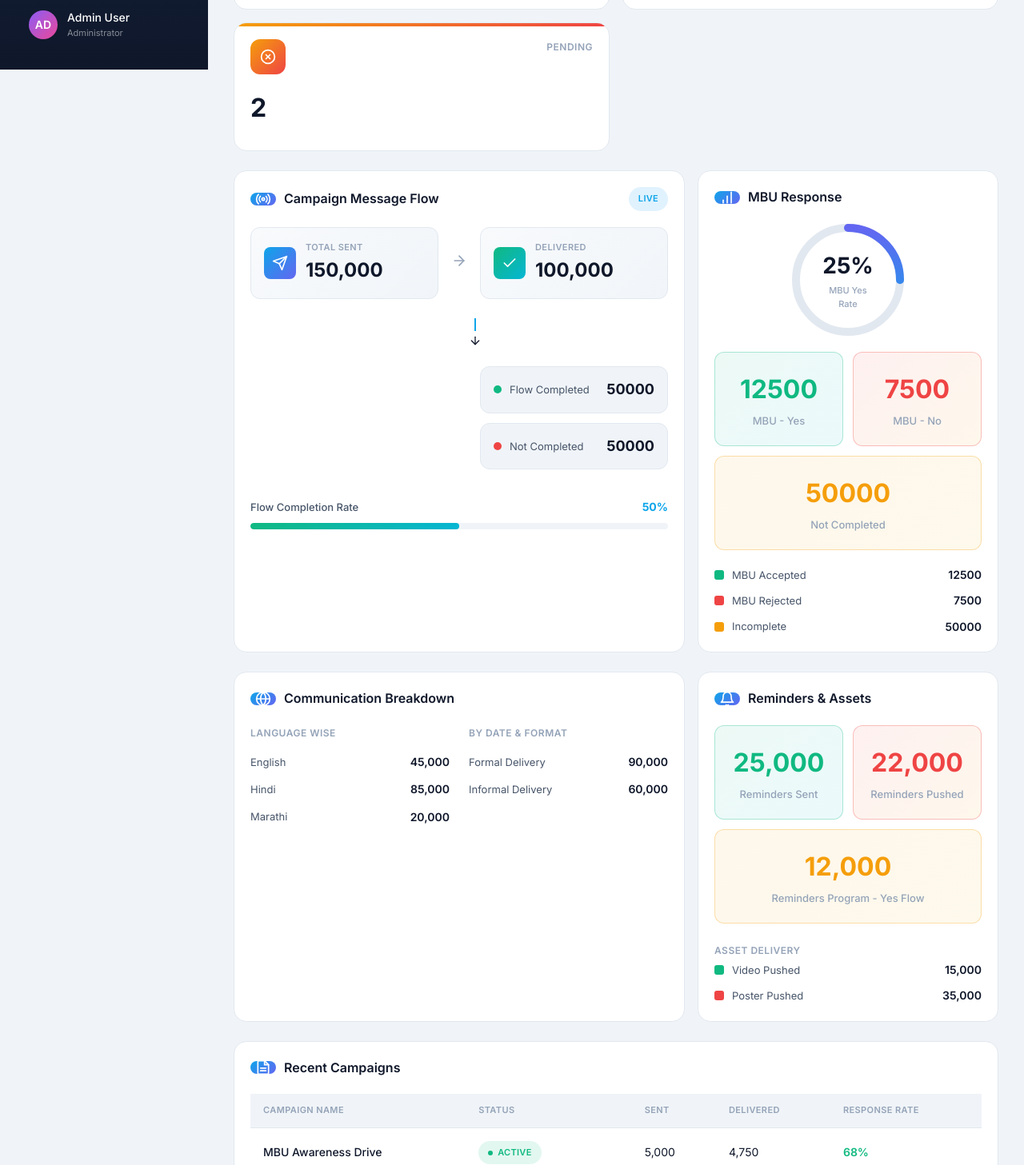
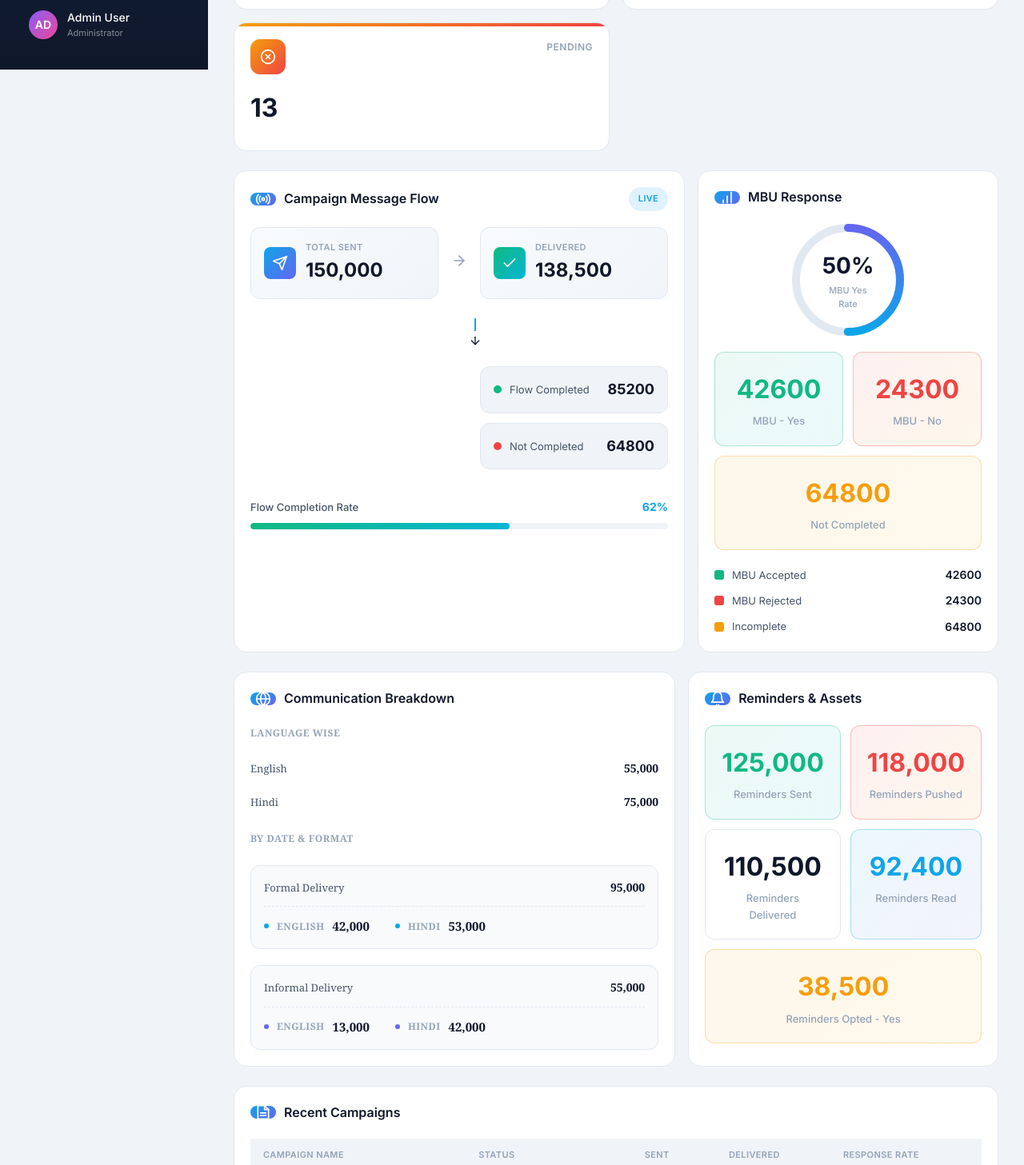
Before and after one commit to harshpardhi06/dashboard, a React (Vite) app: page / in a window 1280 px wide. Shown: the part 713-2170 px from the top of the page at 80% size. Built offline with nearby package versions, Linux system fonts and the light colour scheme.

Commit message:
feat: Implement core dashboard layout and user management page with mock data.

```diff
--- a/src/App.css
+++ b/src/App.css
@@ -253,7 +253,7 @@
 
 .stat-card.sent::before { background: var(--gradient-primary); }
 .stat-card.delivered::before { background: var(--gradient-secondary); }
-.stat-card.read::before { background: var(--gradient-accent); }
+.stat-card.read::before { background: var(--gradient-primary); }
 .stat-card.failed::before { background: var(--gradient-warm); }
 
 .stat-card-header {
@@ -275,7 +275,7 @@
 
 .stat-card.sent .stat-card-icon { background: var(--gradient-primary); }
 .stat-card.delivered .stat-card-icon { background: var(--gradient-secondary); }
-.stat-card.read .stat-card-icon { background: var(--gradient-accent); }
+.stat-card.read .stat-card-icon { background: var(--gradient-primary); }
 .stat-card.failed .stat-card-icon { background: var(--gradient-warm); }
 
 .stat-card-label {
@@ -573,6 +573,11 @@
   border-color: rgba(245, 158, 11, 0.3);
 }
 
+.mbu-card.read {
+  background: linear-gradient(135deg, rgba(14, 165, 233, 0.08) 0%, rgba(99, 102, 241, 0.08) 100%);
+  border-color: rgba(14, 165, 233, 0.3);
+}
+
 .mbu-value {
   font-size: 2rem;
   font-weight: 700;
@@ -580,6 +585,7 @@
 
 .mbu-card.yes .mbu-value { color: var(--accent-green); }
 .mbu-card.no .mbu-value { color: var(--accent-red); }
+.mbu-card.read .mbu-value { color: var(--accent-blue); }
 .mbu-card.not-completed .mbu-value { color: var(--accent-amber); }
 
 .mbu-label {
@@ -592,14 +598,62 @@
 /* Breakdown Grid */
 .breakdown-grid {
   display: grid;
-  grid-template-columns: repeat(2, 1fr);
+  grid-template-columns: repeat(1, 1fr);
   gap: 1.5rem;
+
 }
 
 .breakdown-section {
   display: flex;
   flex-direction: column;
-  gap: 0.75rem;
+  gap: 1.25rem;
+  font-family: Cambria, Cochin, Georgia, Times, 'Times New Roman', serif;
+}
+
+.format-group {
+  display: flex;
+  flex-direction: column;
+  gap: 0.5rem;
+  padding: 1rem;
+  background: #f8fafc;
+  border: 1px solid var(--border-color);
+  border-radius: var(--radius-md);
+  transition: all var(--transition-fast);
+}
+
+.format-group:hover {
+  border-color: var(--accent-blue);
+  background: white;
+  box-shadow: var(--shadow-sm);
+  transform: translateY(-2px);
+}
+
+.format-sub-items {
+  display: flex;
+  gap: 2rem;
+  padding-top: 0.75rem;
+  border-top: 1px dashed var(--border-color);
+  margin-top: 0.25rem;
+}
+
+.sub-item {
+  display: flex;
+  align-items: center;
+  gap: 0.625rem;
+}
+
+.sub-text {
+  font-size: 0.75rem;
+  font-weight: 600;
+  color: var(--text-muted);
+  text-transform: uppercase;
+  letter-spacing: 0.5px;
+}
+
+.sub-value {
+  font-size: 0.9375rem;
+  font-weight: 700;
+  color: var(--text-primary);
 }
 
 .section-subtitle {
--- a/src/App.jsx
+++ b/src/App.jsx
@@ -1,22 +1,27 @@
 import { useState, useEffect } from 'react'
 import { Icons } from './components/Icons'
-import { dashboardData } from './data/mockData'
+import { dashboardData, usersData } from './data/mockData'
 import { DashboardPage } from './pages/DashboardPage'
 import { UsersPage } from './pages/UsersPage'
 import './App.css'
+
+const navItems = [
+  { id: 'dashboard', icon: Icons.Home, label: 'Dashboard' },
+  { id: 'users', icon: Icons.Users, label: 'Users' },
+]
 
 function App() {
   const [data] = useState(dashboardData)
   const [currentPage, setCurrentPage] = useState('dashboard')
   const [animatedValues, setAnimatedValues] = useState({
     sent: 0, delivered: 0, read: 0, failed: 0, mbuYes: 0, mbuNo: 0,
-    notCompleted: 0, remindersSent: 0, remindersPushed: 0, remindersProgramYes: 0
+    notCompleted: 0, remindersSent: 0, remindersPushed: 0, remindersProgramYes: 0,
+    remindersDelivered: 0, remindersRead: 0,
+    eng: 0, hin: 0, mar: 0,
+    formalTotal: 0, formalEng: 0, formalHin: 0,
+    informalTotal: 0, informalEng: 0, informalHin: 0,
+    video: 0, poster: 0
   })
-
-  const navItems = [
-    { id: 'dashboard', icon: Icons.Home, label: 'Dashboard' },
-    { id: 'users', icon: Icons.Users, label: 'Users' },
-  ]
 
   useEffect(() => {
     const duration = 1500
@@ -37,7 +42,20 @@ function App() {
         notCompleted: Math.round(data.campaign.notCompleted * easeOut),
         remindersSent: Math.round(data.campaign.remindersSent * easeOut),
         remindersPushed: Math.round(data.campaign.remindersPushed * easeOut),
+        remindersDelivered: Math.round(data.campaign.remindersDelivered * easeOut),
+        remindersRead: Math.round(data.campaign.remindersRead * easeOut),
         remindersProgramYes: Math.round(data.campaign.remindersProgramYes * easeOut),
+        eng: Math.round(data.campaign.languages.english * easeOut),
+        hin: Math.round(data.campaign.languages.hindi * easeOut),
+        mar: Math.round(data.campaign.languages.marathi * easeOut),
+        formalTotal: Math.round(data.campaign.formats.formal.total * easeOut),
+        formalEng: Math.round(data.campaign.formats.formal.english * easeOut),
+        formalHin: Math.round(data.campaign.formats.formal.hindi * easeOut),
+        informalTotal: Math.round(data.campaign.formats.informal.total * easeOut),
+        informalEng: Math.round(data.campaign.formats.informal.english * easeOut),
+        informalHin: Math.round(data.campaign.formats.informal.hindi * easeOut),
+        video: Math.round(data.campaign.assetsPushed.video * easeOut),
+        poster: Math.round(data.campaign.assetsPushed.poster * easeOut),
       })
       if (step >= steps) clearInterval(timer)
     }, interval)
--- a/src/data/mockData.js
+++ b/src/data/mockData.js
@@ -1,21 +1,29 @@
-// Dashboard data based on the flowchart requirements
 export const dashboardData = {
   campaign: {
-    name: 'Aadhar MBU Campaign',
+    name: 'Aadhar MBU Campaign (Large Scale)',
     totalMessages: 150000,
-    delivered: 100000,
-    read: 85000,
-    failed: 15000,
-    flowCompleted: 50000,
-    notCompleted: 50000,
-    mbuYes: 12500,
-    mbuNo: 7500,
-    languages: { english: 45000, hindi: 85000, marathi: 20000 },
-    formats: { formal: 90000, informal: 60000 },
-    remindersProgramYes: 12000,
-    remindersSent: 25000,
-    remindersPushed: 22000,
-    assetsPushed: { video: 15000, poster: 35000 }
+    delivered: 138500,
+    read: 112400,
+    failed: 11500,
+    flowCompleted: 85200,
+    notCompleted: 64800,
+    mbuYes: 42600,
+    mbuNo: 24300,
+    languages: {
+      english: 55000,
+      hindi: 75000,
+      marathi: 20000
+    },
+    formats: {
+      formal: { total: 95000, english: 42000, hindi: 53000 },
+      informal: { total: 55000, english: 13000, hindi: 42000 }
+    },
+    remindersProgramYes: 38500,
+    remindersSent: 125000,
+    remindersPushed: 118000,
+    remindersDelivered: 110500,
+    remindersRead: 92400,
+    assetsPushed: { video: 45000, poster: 105000 }
   },
   botLevels: {
     userInput: [
@@ -37,16 +45,56 @@ export const dashboardData = {
   ]
 }
 
-// Users data
-export const usersData = [
-  { id: 1, name: 'Rajesh Kumar', phone: '+91 98765 43210', aadhar: 'XXXX-XXXX-1234', mbuStatus: 'completed', lastActive: '2026-01-22', location: 'Mumbai', flowStatus: 'MBU - Yes' },
-  { id: 2, name: 'Priya Sharma', phone: '+91 87654 32109', aadhar: 'XXXX-XXXX-5678', mbuStatus: 'completed', lastActive: '2026-01-22', location: 'Delhi', flowStatus: 'MBU - Yes' },
-  { id: 3, name: 'Amit Patel', phone: '+91 76543 21098', aadhar: 'XXXX-XXXX-9012', mbuStatus: 'pending', lastActive: '2026-01-21', location: 'Ahmedabad', flowStatus: 'In Progress' },
-  { id: 4, name: 'Sneha Reddy', phone: '+91 65432 10987', aadhar: 'XXXX-XXXX-3456', mbuStatus: 'completed', lastActive: '2026-01-22', location: 'Hyderabad', flowStatus: 'MBU - No' },
-  { id: 5, name: 'Vikram Singh', phone: '+91 54321 09876', aadhar: 'XXXX-XXXX-7890', mbuStatus: 'failed', lastActive: '2026-01-20', location: 'Jaipur', flowStatus: 'Not Completed' },
-  { id: 6, name: 'Ananya Iyer', phone: '+91 43210 98765', aadhar: 'XXXX-XXXX-2345', mbuStatus: 'completed', lastActive: '2026-01-22', location: 'Chennai', flowStatus: 'MBU - Yes' },
-  { id: 7, name: 'Rahul Gupta', phone: '+91 32109 87654', aadhar: 'XXXX-XXXX-6789', mbuStatus: 'pending', lastActive: '2026-01-21', location: 'Kolkata', flowStatus: 'In Progress' },
-  { id: 8, name: 'Kavita Menon', phone: '+91 21098 76543', aadhar: 'XXXX-XXXX-0123', mbuStatus: 'completed', lastActive: '2026-01-22', location: 'Kochi', flowStatus: 'MBU - Yes' },
-  { id: 9, name: 'Suresh Nair', phone: '+91 10987 65432', aadhar: 'XXXX-XXXX-4567', mbuStatus: 'failed', lastActive: '2026-01-19', location: 'Bangalore', flowStatus: 'Not Completed' },
-  { id: 10, name: 'Deepa Verma', phone: '+91 09876 54321', aadhar: 'XXXX-XXXX-8901', mbuStatus: 'completed', lastActive: '2026-01-22', location: 'Pune', flowStatus: 'MBU - Yes' },
-]
+// Helper to generate a larger set of users
+const locations = ['Mumbai', 'Delhi', 'Ahmedabad', 'Hyderabad', 'Jaipur', 'Chennai', 'Kolkata', 'Kochi', 'Bangalore', 'Pune'];
+const languages = ['English', 'Hindi', 'Marathi'];
+const formats = ['Formal', 'Informal'];
+const mbuStatuses = ['completed', 'pending', 'failed'];
+const flowStatuses = ['MBU - Yes', 'MBU - No', 'In Progress', 'Not Completed'];
+const names = [
+  'Rajesh Kumar', 'Priya Sharma', 'Amit Patel', 'Sneha Reddy', 'Vikram Singh',
+  'Ananya Iyer', 'Rahul Gupta', 'Kavita Menon', 'Suresh Nair', 'Deepa Verma',
+  'Sunita Bai', 'Arun Ghosh', 'Meera Deshmukh', 'Sanjay Mehra', 'Jyoti Rao',
+  'Abhishek Jain', 'Poonam Vats', 'Nitin Gadkari', 'Swati Maliwal', 'Kiran Bedi'
+];
+
+export const usersData = Array.from({ length: 40 }, (_, i) => {
+  const name = names[i % names.length] + (i >= names.length ? ` ${Math.floor(i/names.length)}` : '');
+  const mbuStatus = mbuStatuses[i % 3];
+  const language = languages[i % 3];
+  const format = formats[i % 2];
+
+  // Logical consistency for flowStatus based on mbuStatus
+  let flowStatus;
+  if (mbuStatus === 'completed') {
+    flowStatus = i % 2 === 0 ? 'MBU - Yes' : 'MBU - No';
+  } else if (mbuStatus === 'pending') {
+    flowStatus = 'In Progress';
+  } else {
+    flowStatus = 'Not Completed';
+  }
+
+  const isDelivered = i % 10 !== 9; // 90% delivery
+  const isRead = isDelivered && (i % 5 !== 0); // 80% read rate
+  const isFailed = !isDelivered;
+
+  return {
+    id: i + 1,
+    name,
+    phone: `+91 ${90000 + i} ${10000 + i}`,
+    aadhar: `XXXX-XXXX-${1000 + i}`,
+    mbuStatus,
+    lastActive: `2026-01-${Math.min(28, 10 + i)}`,
+    location: locations[i % locations.length],
+    flowStatus,
+    language,
+    format,
+    isDelivered,
+    isRead,
+    isFailed,
+    isReminderSent: i % 4 === 0,
+    isReminderPushed: i % 4 === 1,
+    isReminderProgramYes: flowStatus === 'MBU - Yes' && i % 3 === 0,
+    assetType: i % 5 === 0 ? 'video' : (i % 5 === 2 ? 'poster' : 'none')
+  };
+});
--- a/src/index.css
+++ b/src/index.css
@@ -13,6 +13,7 @@
   --gradient-secondary: linear-gradient(135deg, #10b981 0%, #06b6d4 100%);
   --gradient-accent: linear-gradient(135deg, #8b5cf6 0%, #ec4899 100%);
   --gradient-warm: linear-gradient(135deg, #f59e0b 0%, #ef4444 100%);
+  --gradient-grey: linear-gradient(135deg, #94a3b8 0%, #475569 100%);
   --gradient-sidebar: linear-gradient(180deg, #1e3a5f 0%, #0f172a 100%);
 
   /* Base Colors */
--- a/src/pages/DashboardPage.jsx
+++ b/src/pages/DashboardPage.jsx
@@ -28,10 +28,10 @@ export function DashboardPage({ data, animatedValues }) {
 
             {/* Stats */}
             <div className="stats-grid">
-                <StatCard icon={Icons.Send} label="Messages Sent" value={animatedValues.sent} changeType="positive" type="sent" />
-                <StatCard icon={Icons.Check} label="Delivered" value={animatedValues.delivered} changeType="positive" type="delivered" />
-                <StatCard icon={Icons.Eye} label="Read" value={animatedValues.read} changeType="positive" type="read" />
-                <StatCard icon={Icons.XCircle} label="Failed" value={animatedValues.failed} changeType="negative" type="failed" />
+                <StatCard icon={Icons.Send} label="Sent Messages" value={animatedValues.sent} changeType="positive" type="sent" />
+                <StatCard icon={Icons.Check} label="Delivered Messages" value={animatedValues.delivered} changeType="positive" type="delivered" />
+                <StatCard icon={Icons.Eye} label="Read Messages" value={animatedValues.read} changeType="positive" type="read" />
+                <StatCard icon={Icons.XCircle} label="Failed Messages" value={animatedValues.failed} changeType="negative" type="failed" />
             </div>
 
             <header className="header">
@@ -132,17 +132,17 @@ export function DashboardPage({ data, animatedValues }) {
                             <div className="legend-item">
                                 <div className="legend-color mbu-yes"></div>
                                 <span className="legend-text">MBU Accepted</span>
-                                <span className="legend-value">{data.campaign.mbuYes}</span>
+                                <span className="legend-value">{animatedValues.mbuYes}</span>
                             </div>
                             <div className="legend-item">
                                 <div className="legend-color mbu-no"></div>
                                 <span className="legend-text">MBU Rejected</span>
-                                <span className="legend-value">{data.campaign.mbuNo}</span>
+                                <span className="legend-value">{animatedValues.mbuNo}</span>
                             </div>
                             <div className="legend-item">
                                 <div className="legend-color not-complete"></div>
                                 <span className="legend-text">Incomplete</span>
-                                <span className="legend-value">{data.campaign.notCompleted}</span>
+                                <span className="legend-value">{animatedValues.notCompleted}</span>
                             </div>
                         </div>
                     </div>
@@ -163,26 +163,51 @@ export function DashboardPage({ data, animatedValues }) {
                             <h4 className="section-subtitle">Language Wise</h4>
                             <div className="legend-item">
                                 <span className="legend-text">English</span>
-                                <span className="legend-value">{data.campaign.languages.english.toLocaleString()}</span>
+                                <span className="legend-value">{animatedValues.eng.toLocaleString()}</span>
                             </div>
                             <div className="legend-item">
                                 <span className="legend-text">Hindi</span>
-                                <span className="legend-value">{data.campaign.languages.hindi.toLocaleString()}</span>
+                                <span className="legend-value">{animatedValues.hin.toLocaleString()}</span>
                             </div>
-                            <div className="legend-item">
-                                <span className="legend-text">Marathi</span>
-                                <span className="legend-value">{data.campaign.languages.marathi.toLocaleString()}</span>
-                            </div>
+
                         </div>
                         <div className="breakdown-section">
                             <h4 className="section-subtitle">By Date & Format</h4>
-                            <div className="legend-item">
-                                <span className="legend-text">Formal Delivery</span>
-                                <span className="legend-value">{data.campaign.formats.formal.toLocaleString()}</span>
+                            <div className="format-group">
+                                <div className="legend-item">
+                                    <span className="legend-text">Formal Delivery</span>
+                                    <span className="legend-value">{animatedValues.formalTotal.toLocaleString()}</span>
+                                </div>
+                                <div className="format-sub-items">
+                                    <div className="sub-item">
+                                        <div className="branch-dot" style={{ width: 6, height: 6, background: 'var(--accent-blue)' }}></div>
+                                        <span className="sub-text">English</span>
+                                        <span className="sub-value">{animatedValues.formalEng.toLocaleString()}</span>
+                                    </div>
+                                    <div className="sub-item">
+                                        <div className="branch-dot" style={{ width: 6, height: 6, background: 'var(--accent-blue)' }}></div>
+                                        <span className="sub-text">Hindi</span>
+                                        <span className="sub-value">{animatedValues.formalHin.toLocaleString()}</span>
+                                    </div>
+                                </div>
                             </div>
-                            <div className="legend-item">
-                                <span className="legend-text">Informal Delivery</span>
-                                <span className="legend-value">{data.campaign.formats.informal.toLocaleString()}</span>
+                            <div className="format-group">
+                                <div className="legend-item">
+                                    <span className="legend-text">Informal Delivery</span>
+                                    <span className="legend-value">{animatedValues.informalTotal.toLocaleString()}</span>
+                                </div>
+                                <div className="format-sub-items">
+                                    <div className="sub-item">
+                                        <div className="branch-dot" style={{ width: 6, height: 6, background: 'var(--accent-indigo)' }}></div>
+                                        <span className="sub-text">English</span>
+                                        <span className="sub-value">{animatedValues.informalEng.toLocaleString()}</span>
+                                    </div>
+                                    <div className="sub-item">
+                                        <div className="branch-dot" style={{ width: 6, height: 6, background: 'var(--accent-indigo)' }}></div>
+                                        <span className="sub-text">Hindi</span>
+                                        <span className="sub-value">{animatedValues.informalHin.toLocaleString()}</span>
+                                    </div>
+                                </div>
                             </div>
                         </div>
                     </div>
@@ -205,26 +230,34 @@ export function DashboardPage({ data, animatedValues }) {
                             <div className="mbu-value">{animatedValues.remindersPushed.toLocaleString()}</div>
                             <div className="mbu-label">Reminders Pushed</div>
                         </div>
+                        <div className="mbu-card delivered">
+                            <div className="mbu-value">{animatedValues.remindersDelivered.toLocaleString()}</div>
+                            <div className="mbu-label">Reminders Delivered</div>
+                        </div>
+                        <div className="mbu-card read">
+                            <div className="mbu-value">{animatedValues.remindersRead.toLocaleString()}</div>
+                            <div className="mbu-label">Reminders Read</div>
+                        </div>
                         <div className="mbu-card not-completed">
                             <div className="mbu-value">{animatedValues.remindersProgramYes.toLocaleString()}</div>
-                            <div className="mbu-label">Reminders Program - Yes Flow</div>
+                            <div className="mbu-label">Reminders Opted - Yes</div>
                         </div>
                     </div>
-                    <div className="sidebar-section" style={{ marginTop: '1.5rem' }}>
+                    {/* <div className="sidebar-section" style={{ marginTop: '1.5rem' }}>
                         <h4 className="section-subtitle">Asset Delivery</h4>
                         <div className="legend">
                             <div className="legend-item">
                                 <div className="legend-color mbu-yes"></div>
                                 <span className="legend-text">Video Pushed</span>
-                                <span className="legend-value">{data.campaign.assetsPushed.video.toLocaleString()}</span>
+                                <span className="legend-value">{animatedValues.video.toLocaleString()}</span>
                             </div>
                             <div className="legend-item">
                                 <div className="legend-color mbu-no"></div>
                                 <span className="legend-text">Poster Pushed</span>
-                                <span className="legend-value">{data.campaign.assetsPushed.poster.toLocaleString()}</span>
+                                <span className="legend-value">{animatedValues.poster.toLocaleString()}</span>
                             </div>
                         </div>
-                    </div>
+                    </div> */}
                 </div>
             </div>
 
--- a/src/pages/UsersPage.jsx
+++ b/src/pages/UsersPage.jsx
@@ -6,13 +6,15 @@ import { usersData } from '../data/mockData'
 export function UsersPage() {
     const [searchTerm, setSearchTerm] = useState('')
     const [filterStatus, setFilterStatus] = useState('all')
+    const [filterLanguage, setFilterLanguage] = useState('all')
 
     const filteredUsers = usersData.filter(user => {
         const matchesSearch = user.name.toLowerCase().includes(searchTerm.toLowerCase()) ||
             user.phone.includes(searchTerm) ||
             user.location.toLowerCase().includes(searchTerm.toLowerCase())
-        const matchesFilter = filterStatus === 'all' || user.mbuStatus === filterStatus
-        return matchesSearch && matchesFilter
+        const matchesStatus = filterStatus === 'all' || user.mbuStatus === filterStatus
+        const matchesLanguage = filterLanguage === 'all' || user.language.toLowerCase() === filterLanguage
+        return matchesSearch && matchesStatus && matchesLanguage
     })
 
     const getStatusBadgeClass = (status) => {
@@ -47,7 +49,7 @@ export function UsersPage() {
 
             {/* Stats Summary */}
             <div className="stats-grid">
-                <StatCard icon={Icons.Users} label="Total Users" value={usersData.length}  changeType="positive" type="sent" />
+                <StatCard icon={Icons.Users} label="Total Users" value={usersData.length} changeType="positive" type="sent" />
                 <StatCard icon={Icons.Check} label="MBU Completed" value={usersData.filter(u => u.mbuStatus === 'completed').length} changeType="positive" type="delivered" />
                 {/* <StatCard icon={Icons.Eye} label="In Progress" value={usersData.filter(u => u.mbuStatus === 'pending').length} changeType="positive" type="read" /> */}
                 <StatCard icon={Icons.XCircle} label="Pending" value={usersData.filter(u => u.mbuStatus === 'failed').length} changeType="negative" type="failed" />
@@ -72,15 +74,21 @@ export function UsersPage() {
                         </div>
                         <select
                             className="filter-select"
+                            value={filterLanguage}
+                            onChange={(e) => setFilterLanguage(e.target.value)}
+                        >
+                            <option value="all">All Languages</option>
+                            <option value="english">English</option>
+                            <option value="hindi">Hindi</option>
+                        </select>
+                        <select
+                            className="filter-select"
                             value={filterStatus}
                             onChange={(e) => setFilterStatus(e.target.value)}
                         >
                             <option value="all">All Status</option>
-                            {/* <option value="active">Sent</option> */}
-                            {/* <option value="pending">Delivered</option> */}
                             <option value="completed">Completed</option>
                             <option value="pending">Pending</option>
-                            {/* <option value="failed">Failed</option> */}
                         </select>
                         <button className="btn-primary">
                             <Icons.PlusCircle />
@@ -96,6 +104,7 @@ export function UsersPage() {
                             <th>Phone</th>
                             <th>Aadhar</th>
                             <th>Location</th>
+                            <th>Language</th>
                             <th>MBU Status</th>
                             <th>Flow Status</th>
                             <th>Last Active</th>
@@ -124,6 +133,7 @@ export function UsersPage() {
                                         {user.location}
                                     </div>
                                 </td>
+                                <td>{user.language}</td>
                                 <td>
                                     <span className={`status-badge ${getStatusBadgeClass(user.mbuStatus)}`}>
                                         {user.mbuStatus.charAt(0).toUpperCase() + user.mbuStatus.slice(1)}
```
